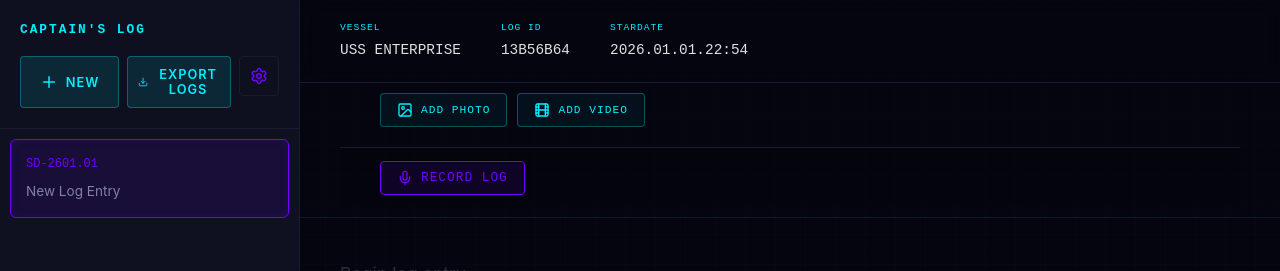
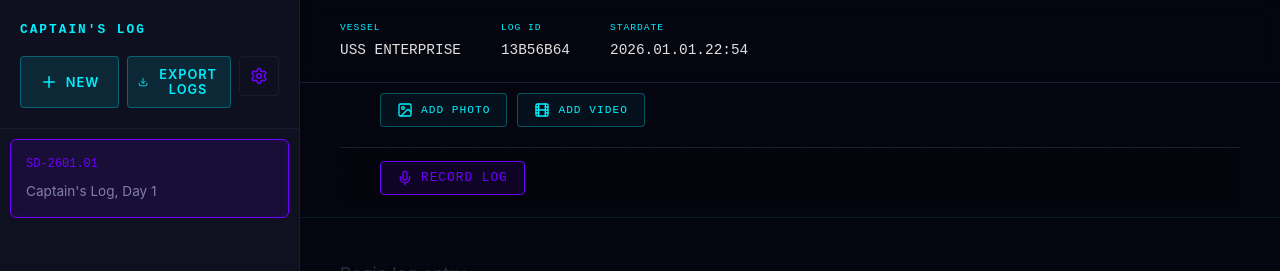
Before and after one commit to qmagix/CaptainQsLog, a React (Vite) app: page / in a window 1280 px wide. Both pictures are taken after a click on the button "NEW". Shown: the top 271 px of the page. Built offline with nearby package versions, Linux system fonts and the light colour scheme.

Commit message:
Implement dynamic Captain's Log Day N titles

```diff
--- a/src/components/LogList.jsx
+++ b/src/components/LogList.jsx
@@ -10,9 +10,40 @@ import './LogList.css';
 const LogList = () => {
     const { logs, activeLogId, setActiveLogId, createLog, deleteLog } = useLogs();
 
-    const getPreview = (content) => {
-        if (!content) return 'New Log Entry';
-        return content.slice(0, 50) + (content.length > 50 ? '...' : '');
+    const getDateString = (timestamp) => format(timestamp, 'yyyy-MM-dd');
+
+    // Calculate unique days and map each log ID to a Day Number
+    const logDayMap = React.useMemo(() => {
+        // multiple logs can share a day.
+        // We want to count distinct days present in the logs.
+        // Sort logs by timestamp ascending to calculate days chronologically
+        const sortedLogs = [...logs].sort((a, b) => a.timestamp - b.timestamp);
+
+        const uniqueDays = new Set();
+        sortedLogs.forEach(log => {
+            uniqueDays.add(getDateString(log.timestamp));
+        });
+
+        // Convert set to sorted array to get index
+        const sortedDays = Array.from(uniqueDays).sort();
+
+        // Create a map of date string -> day number (1-based)
+        const dayIndexMap = {};
+        sortedDays.forEach((dateStr, index) => {
+            dayIndexMap[dateStr] = index + 1;
+        });
+
+        return dayIndexMap;
+    }, [logs]);
+
+    const getPreview = (log) => {
+        if (log.content) {
+            return log.content.slice(0, 50) + (log.content.length > 50 ? '...' : '');
+        }
+
+        const dateStr = getDateString(log.timestamp);
+        const dayNum = logDayMap[dateStr];
+        return `Captain's Log, Day ${dayNum}`;
     };
 
     return (
@@ -62,7 +93,7 @@ const LogList = () => {
                             </button>
                         </div>
                         <div className="log-preview">
-                            {getPreview(log.content)}
+                            {getPreview(log)}
                         </div>
                     </div>
                 ))}
```
